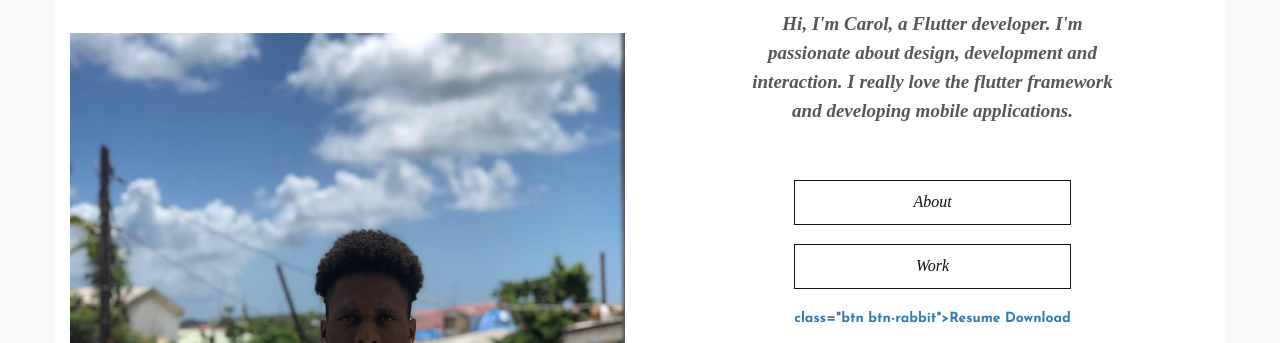
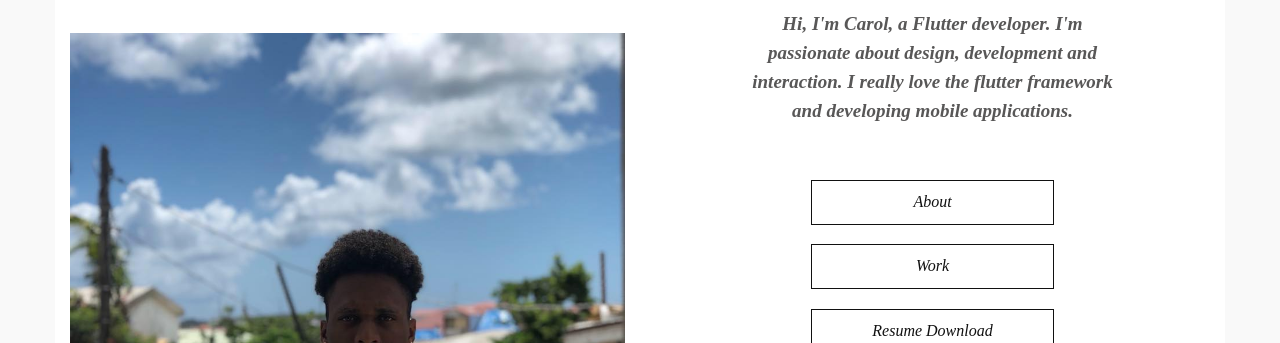
Before and after one commit to CarolBogle/e-Portfolio, a plain HTML site: page index.html in a window 1280 px wide. Shown: the part 167-510 px from the top of the page. Drawn offline with nearby package versions, Linux system fonts and the light colour scheme.

Commit message:
Update index.html

```diff
--- a/index.html
+++ b/index.html
@@ -42,7 +42,7 @@
                             <div id="work" class="btn btn-rabbit">Work</div>
                             <!-- <div id="contact" class="btn btn-rabbit">Contact</div> -->
 
-                            <a href="assets/resume/Carol Bogle Résumé.pdf" download="Carol's_Resume" target="_blank">  class="btn btn-rabbit">Resume Download</div>
+                            <a href="assets/resume/Carol Bogle Résumé.pdf" download="Carol's_Resume" target="_blank">  <div  class="btn btn-rabbit">Resume Download</div>
 
                               </a>
                         </div>
@@ -129,7 +129,7 @@
         </div>                                                                 <!-- Work ends here  -->
 
 
-
+                                                                 <!-- Contact ends here -->
 
         <script src="https://ajax.googleapis.com/ajax/libs/jquery/3.1.1/jquery.min.js"></script>
         <script src="assets/js/bootstrap.min.js"></script>
```
